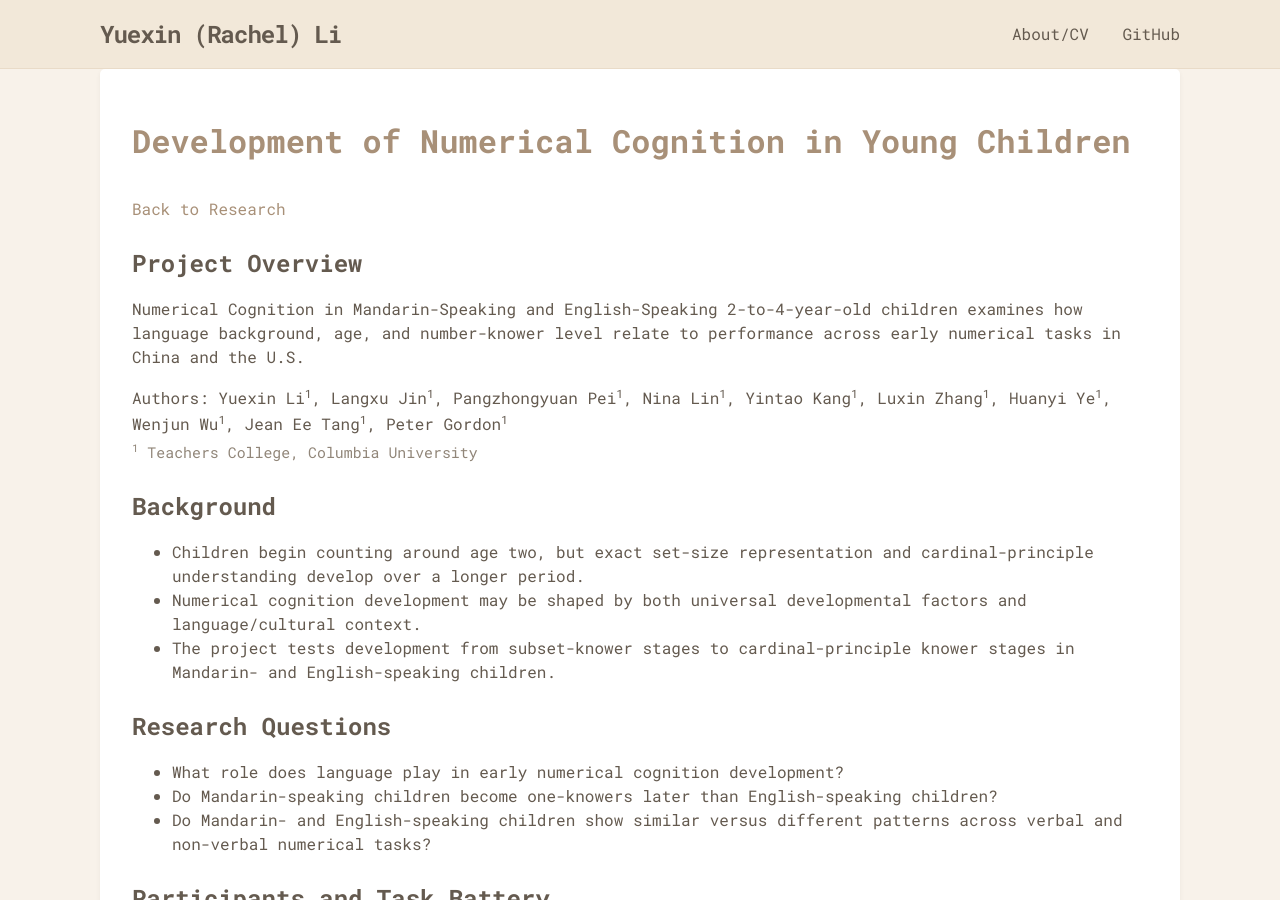
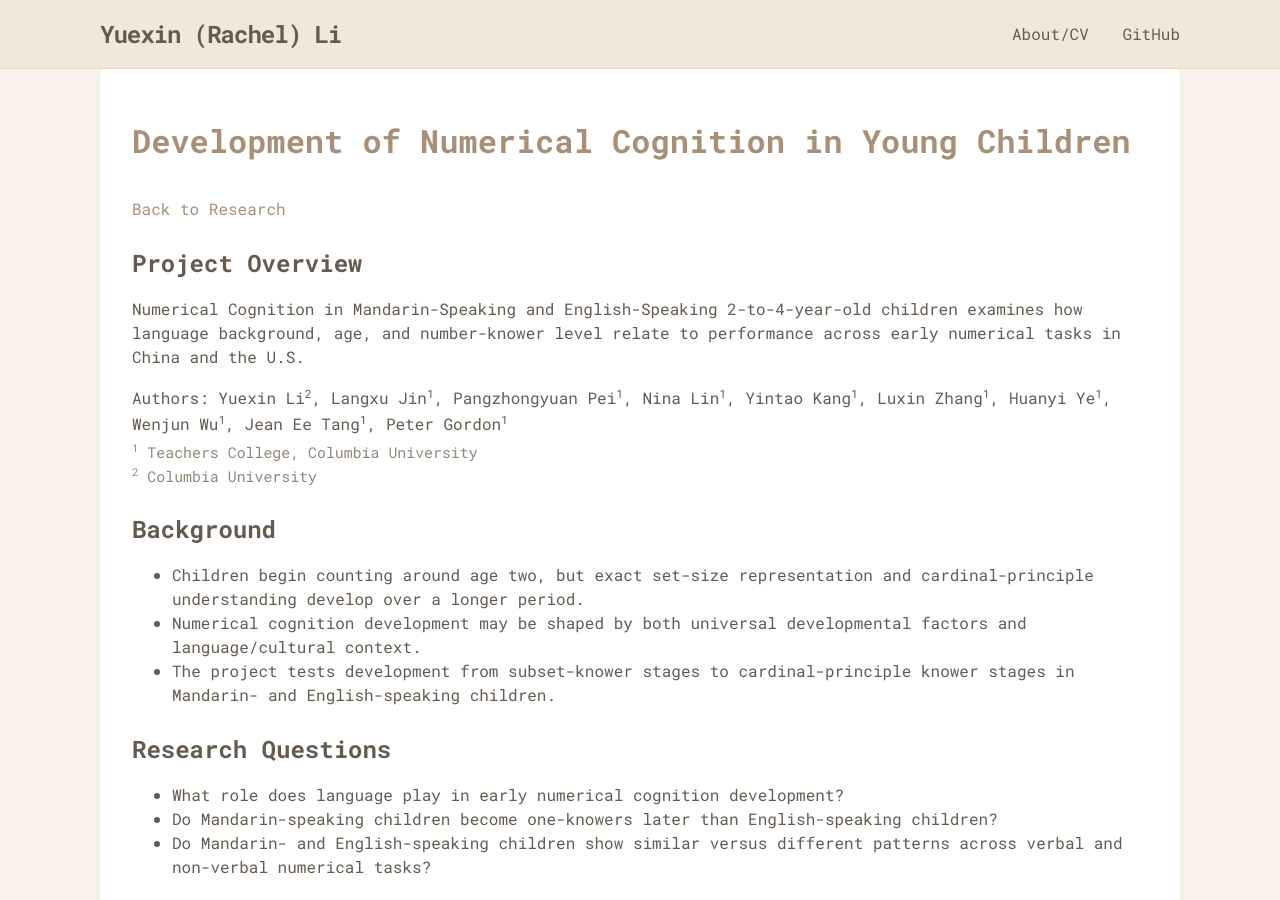
Before and after one commit to yuexin-li-7/yuexin-li-7.github.io, a Jekyll site: the page built from research/development-of-numerical-cognition-in-young-children.md, in a window 1280 px wide and 900 px high. Built offline with Jekyll 4.4.1, drawn with Linux system fonts in a browser that asks for light colours.

Commit message:
Adjust developmental-study author affiliations

```diff
--- a/research/development-of-numerical-cognition-in-young-children.md
+++ b/research/development-of-numerical-cognition-in-young-children.md
@@ -10,8 +10,8 @@ permalink: /research/development-of-numerical-cognition-in-young-children/
 
 Numerical Cognition in Mandarin-Speaking and English-Speaking 2-to-4-year-old children examines how language background, age, and number-knower level relate to performance across early numerical tasks in China and the U.S.
 
-<div class="project-authors">Authors: Yuexin Li<sup>1</sup>, Langxu Jin<sup>1</sup>, Pangzhongyuan Pei<sup>1</sup>, Nina Lin<sup>1</sup>, Yintao Kang<sup>1</sup>, Luxin Zhang<sup>1</sup>, Huanyi Ye<sup>1</sup>, Wenjun Wu<sup>1</sup>, Jean Ee Tang<sup>1</sup>, Peter Gordon<sup>1</sup></div>
-<div class="project-affiliations"><sup>1</sup> Teachers College, Columbia University</div>
+<div class="project-authors">Authors: Yuexin Li<sup>2</sup>, Langxu Jin<sup>1</sup>, Pangzhongyuan Pei<sup>1</sup>, Nina Lin<sup>1</sup>, Yintao Kang<sup>1</sup>, Luxin Zhang<sup>1</sup>, Huanyi Ye<sup>1</sup>, Wenjun Wu<sup>1</sup>, Jean Ee Tang<sup>1</sup>, Peter Gordon<sup>1</sup></div>
+<div class="project-affiliations"><sup>1</sup> Teachers College, Columbia University<br><sup>2</sup> Columbia University</div>
 
 ## Background
 
```
